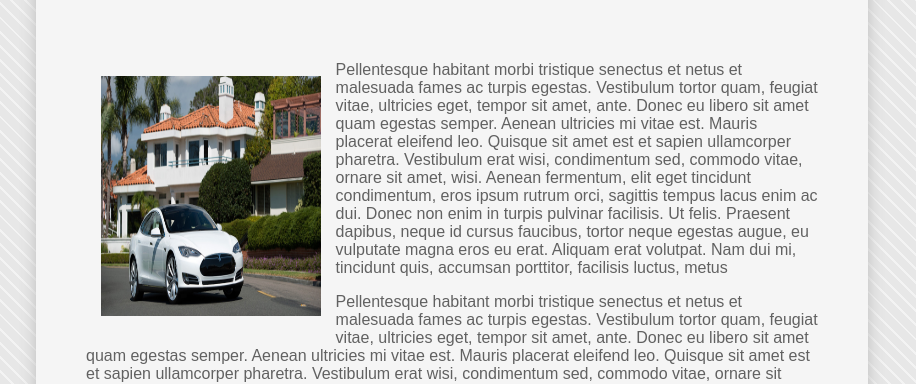
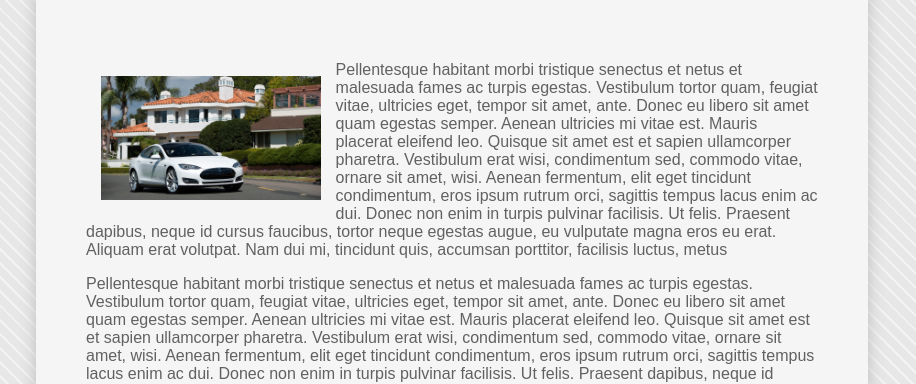
Before and after one commit to zhang165/zhang165.github.io, a plain HTML site: page index.html in a window 1280 px wide. Shown: the part 323-707 px from the top of the page, without its empty margins (188-1104 px from the left). Drawn offline with Linux system fonts and the light colour scheme; a web font is replaced by a local one.

Commit message:
Update home.css

```diff
--- a/css/home.css
+++ b/css/home.css
@@ -148,10 +148,7 @@ img {
 }
 
 #content img {
-    max-width: 100%;
-    max-height: 100%;
     width: 30%;
-    height: 30%;
 }
 
 #content img:hover{
```
